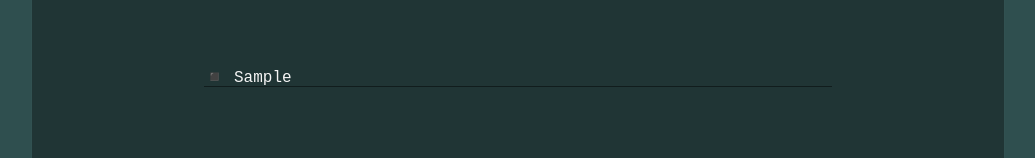
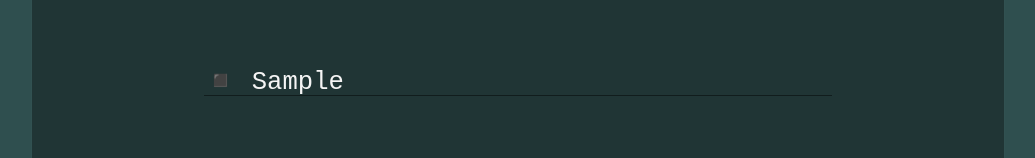
Before and after one commit to Plofland/react-todo-app, a React (Create React App) app: page / in a window 1280 px wide. Both pictures are taken after typing "Sample" into the empty fields and a click on the button "ADD". Shown: the part 280-438 px from the top of the page, without its empty margins (122-1157 px from the left). Built offline with nearby package versions, Linux system fonts and the light colour scheme.

Commit message:
Styled the scrollbar

```diff
--- a/src/App.js
+++ b/src/App.js
@@ -69,7 +69,7 @@ export default function App() {
           }
         ]}
       />
-      <TodoApp />
+      <TodoAppGlobal />
       <h1>ToDo App</h1>
       <TodoForm
         todoData={todoData}
@@ -85,7 +85,7 @@ export default function App() {
   );
 }
 
-const TodoApp = createGlobalStyle`
+const TodoAppGlobal = createGlobalStyle`
   //*CSS RESET
   html, body, div, span, applet, object, iframe,
   h1, h2, h3, h4, h5, h6, p, blockquote, pre,
@@ -158,4 +158,17 @@ table {
       text-shadow: 0 0 20px #fff, 0 0 30px #FFF874, 0 0 40px #FFF874, 0 0 50px #FFF874, 0 0 60px #FFF874, 0 0 70px #FFF874, 0 0 80px #FFF874;
     }
   }
+  ::-webkit-scrollbar {
+  width: 12px;
+}
+
+::-webkit-scrollbar-thumb {
+  background: linear-gradient(rgba(88, 88, 170, 50%), rgba(110, 110, 175), rgba(88, 88, 170, 50%) );
+  border-radius: 4px;
+  transition: 1s ease-in-out;
+}
+
+::-webkit-scrollbar-thumb:hover {
+  background: linear-gradient(transparent, rgb(255, 255, 255));
+}
 `;
--- a/src/components/TodoItem.js
+++ b/src/components/TodoItem.js
@@ -12,7 +12,12 @@ function TodoItem(props) {
   return (
     <>
       <StyledTodoItem onClick={handleClick}>
-        <p className={item.complete ? 'todoText' : null}>
+        {/* <input type="checkbox" /> */}
+        <p
+          className={
+            item.complete ? 'doneText' : 'todoText'
+          }
+        >
           ◾ {item.text}
         </p>
       </StyledTodoItem>
@@ -31,9 +36,38 @@ const StyledTodoItem = styled.div`
   margin: 4% 0;
   cursor: pointer;
 
-  .todoText {
+  p {
+    word-wrap: break-word;
+  }
+
+  .doneText {
     color: #778899;
     text-decoration: line-through;
   }
 
+  @media (max-width: 800px) {
+    padding: 1%;
+    .todoText {
+      font-size: 1.2rem;
+    }
+    .doneText {
+      font-size: 1.2rem;
+    }
+  }
+  @media (min-width: 801px) {
+    .todoText {
+      font-size: 1.4rem;
+    }
+    .doneText {
+      font-size: 1.4rem;
+    }
+  }
+  @media (min-width: 1200px) {
+    .todoText {
+      font-size: 1.6rem;
+    }
+    .doneText {
+      font-size: 1.6rem;
+    }
+  }
 `;
```
Also changed, not shown: 2 other files (tests, documents, lock files or other folders). Lines whose indentation alone changed are shown as unchanged.
